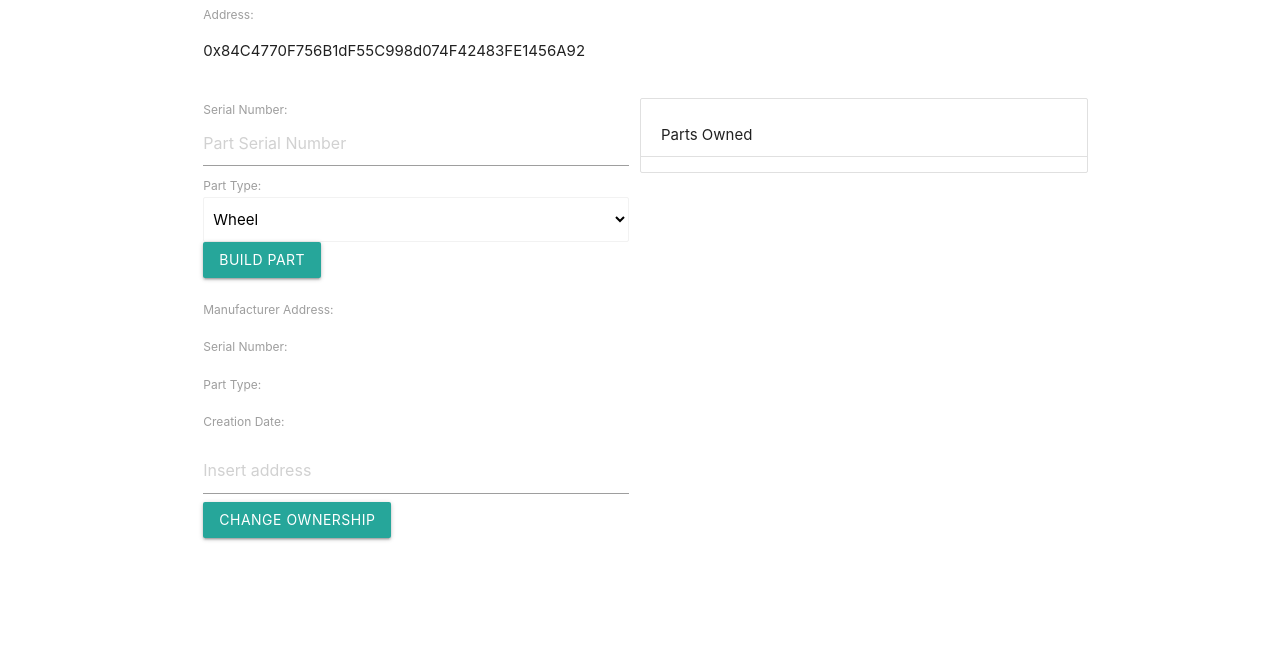
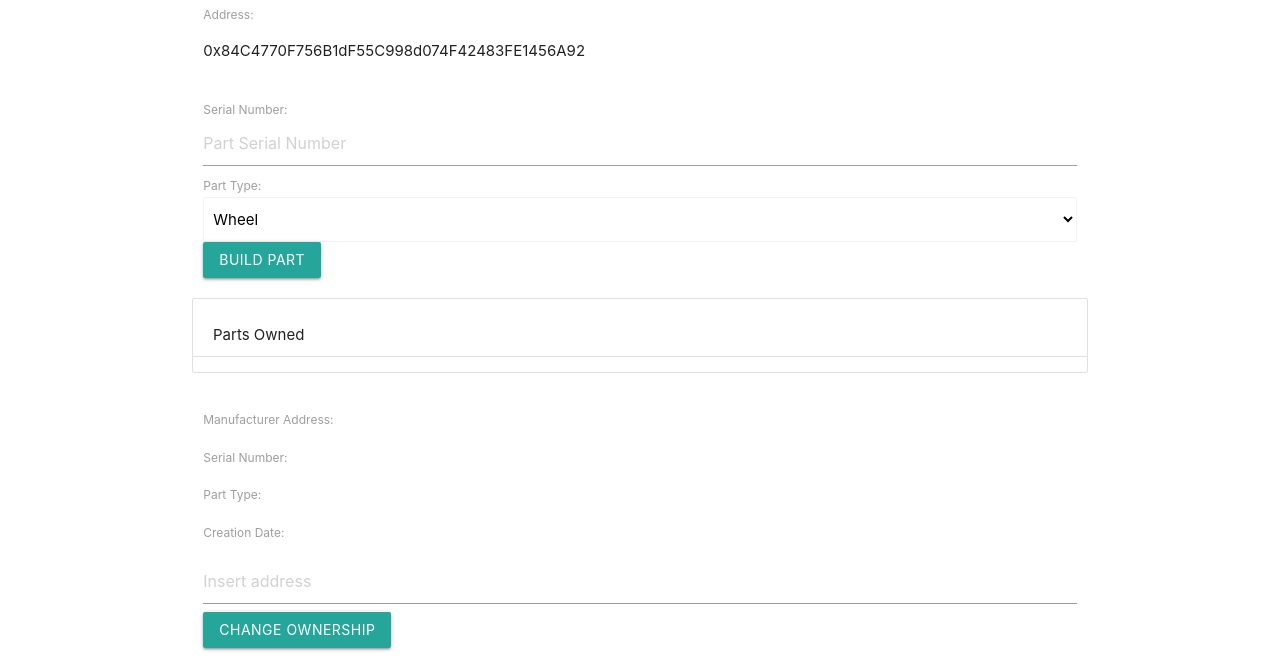
Before and after one commit to EncoraDigital/SAB-ethereum-supply-chain, a plain HTML site: page web/index.html in a window 1280 px wide. Shown: the part 177-845 px from the top of the page. Before the commit the page ends 800 px from the top, so only its background shows below. Drawn offline with nearby package versions, Linux system fonts and the light colour scheme; a script that the page names is missing.

Commit message:
Change navbar location

```diff
--- a/web/index.html
+++ b/web/index.html
@@ -7,11 +7,12 @@
     <title>Supply Chain Demo</title>
     <link rel="stylesheet" href="https://cdnjs.cloudflare.com/ajax/libs/materialize/1.0.0/css/materialize.min.css">
     <script src="https://cdnjs.cloudflare.com/ajax/libs/materialize/1.0.0/js/materialize.min.js"></script>
-    <script src="https://cdn.jsdelivr.net/gh/ethereum/web3.js@1.0.0-beta.33/dist/web3.min.js" ></script>
+    <script src="https://cdn.jsdelivr.net/gh/ethereum/web3.js@1.0.0-beta.33/dist/web3.min.js"></script>
     <script type="module" src="./js/parts.js"></script>
 </head>
 
 <body>
+    <div class="container">
         <nav class="teal">
             <div class="nav-wrapper">
                 <!-- <a href="#" class="brand-logo right">Logo</a> -->
@@ -22,7 +23,6 @@
                 </ul>
             </div>
         </nav>
-    <div class="container">
         <h2>Part Factory</h2>
         <div class="row">
             <div class="col s6">
@@ -31,7 +31,7 @@
             </div>
         </div>
         <div class="row">
-            <div class="col s6">
+            <div class="col s12">
                 <label>Serial Number: </label><input type="text" id="create-serial-number" placeholder="Part Serial Number">
                 <label>Part Type: </label>
                 <select id="create-part-type" class="browser-default">
@@ -41,12 +41,14 @@
                 </select>
                 <button id="build-part" class="waves-effect waves-light btn">Build Part</button>
             </div>
+        </div>
+        <div class="row">
             <div id="part-list" class="collection with-header">
                 <p class="collection-header">Parts Owned</p>
             </div>
         </div>
         <div class="row">
-            <div class="col s6">
+            <div class="col s12">
                 <div id="part-list-details">
                     <label>Manufacturer Address:</label>
                     <p id="details-address"></p>
```
Also changed, not shown: web/car_factory.html (+2 -3 lines), web/dealer.html (+1 -2 lines). Lines whose indentation alone changed are shown as unchanged.
